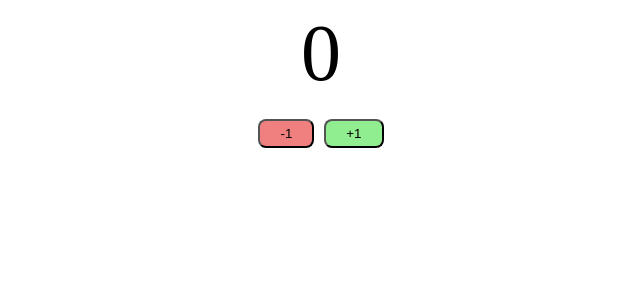
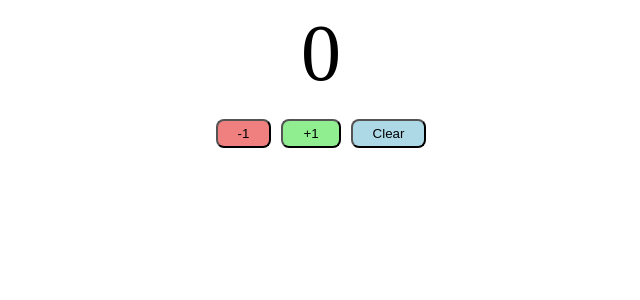
Before and after one commit to BusoArnaud/esgi-al1, an Angular app: page / in a window 1280 px wide. Shown: the top 300 px of the page, without its empty margins (319-959 px from the left). Built offline with nearby package versions, Linux system fonts and the light colour scheme.

Commit message:
directive

```diff
--- a/src/app/app.module.ts
+++ b/src/app/app.module.ts
@@ -5,12 +5,14 @@ import { AppRoutingModule } from './app-routing.module';
 import { AppComponent } from './app.component';
 import { CounterComponent } from './components/counter/counter.component';
 import { ButtonComponent } from './components/button/button.component';
+import { CustomButtonDirective } from './directives/custom-button.directive';
 
 @NgModule({
   declarations: [
     AppComponent,
     CounterComponent,
-    ButtonComponent
+    ButtonComponent,
+    CustomButtonDirective
   ],
   imports: [
     BrowserModule,
--- a/src/app/components/counter/counter.component.html
+++ b/src/app/components/counter/counter.component.html
@@ -3,5 +3,6 @@
   <div class="actions">
     <app-button [text]="'-1'" [color]="'red'" (buttonClicked)="minus()"></app-button>
     <app-button [text]="'+1'" [color]="'green'" (buttonClicked)="add()"></app-button>
+    <div appCustomButton [appCustomButtonText]="'Clear'" (buttonClicked)="clear()"></div>
   </div>
 </div>
--- a/src/app/components/counter/counter.component.scss
+++ b/src/app/components/counter/counter.component.scss
@@ -13,5 +13,13 @@
     app-button:not(:last-child) {
       margin-right: 10px;
     }
+
+    div[appCustomButton] {
+      button {
+        padding: 5px 20px;
+        border-radius: 8px;
+        background-color: lightblue;
+      }
+    }
   }
 }
--- a/src/app/components/counter/counter.component.ts
+++ b/src/app/components/counter/counter.component.ts
@@ -17,4 +17,8 @@ export class CounterComponent {
     this.counter--;
   }
 
+  clear(): void {
+    this.counter = 0;
+  }
+
 }
--- /dev/null
+++ b/src/app/directives/custom-button.directive.ts
@@ -0,0 +1,41 @@
+import {
+  Directive,
+  ElementRef,
+  HostListener,
+  Output,
+  EventEmitter,
+  Renderer2,
+  Input,
+  OnChanges
+} from '@angular/core';
+
+@Directive({
+  selector: '[appCustomButton]'
+})
+export class CustomButtonDirective implements OnChanges {
+
+  @Input() appCustomButtonText = 'default';
+  @Output() buttonClicked = new EventEmitter<void>();
+
+  constructor(
+    private el: ElementRef,
+    private renderer: Renderer2)
+  {}
+
+  /**
+   * IMPORTANT, le code doit être dans le ngOnChanges et non dans le constructor
+   * pour avoir accès à @Input() appCustomButtonText et ses updates sinon le
+   * texte sera toujours celui par defaut.
+   */
+  ngOnChanges(): void {
+    const button = this.renderer.createElement('button');
+    const text = this.renderer.createText(this.appCustomButtonText);
+    this.renderer.appendChild(button, text);
+    this.renderer.appendChild(this.el.nativeElement, button);
+  }
+
+  @HostListener('click', ['$event'])
+  onClick(event: MouseEvent) {
+    this.buttonClicked.emit();
+  }
+}
```
